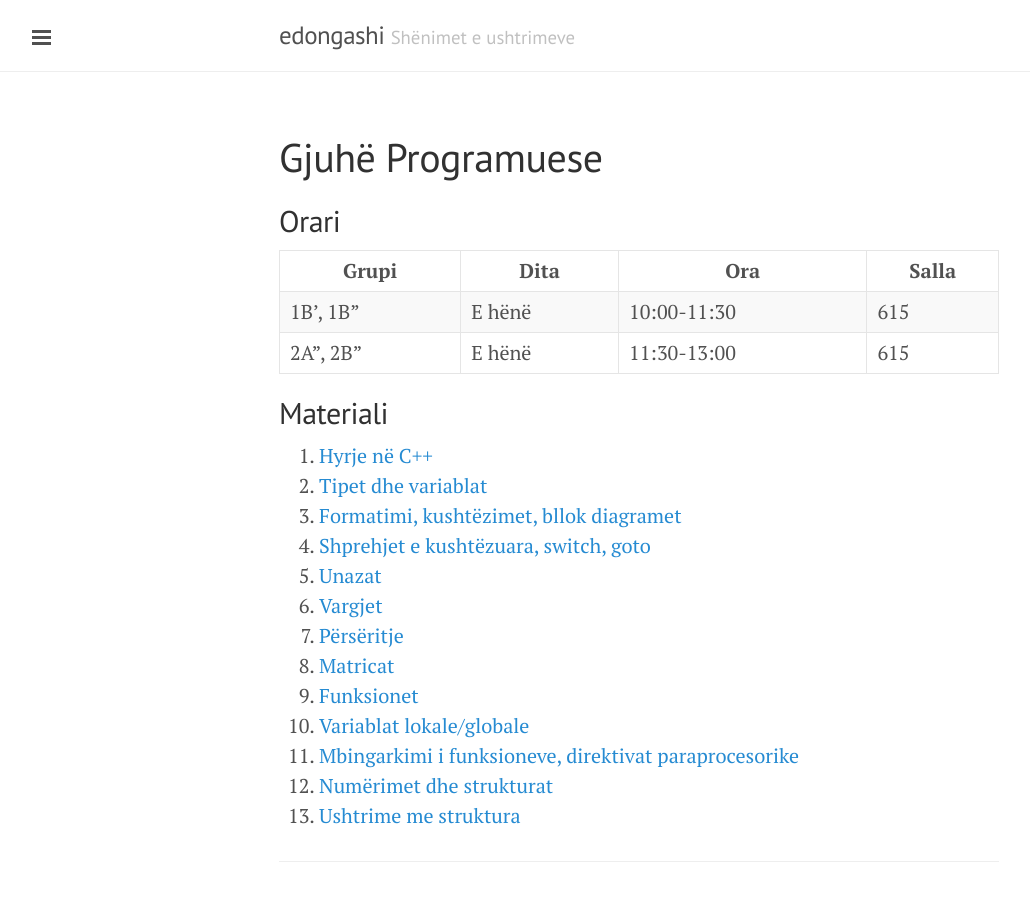
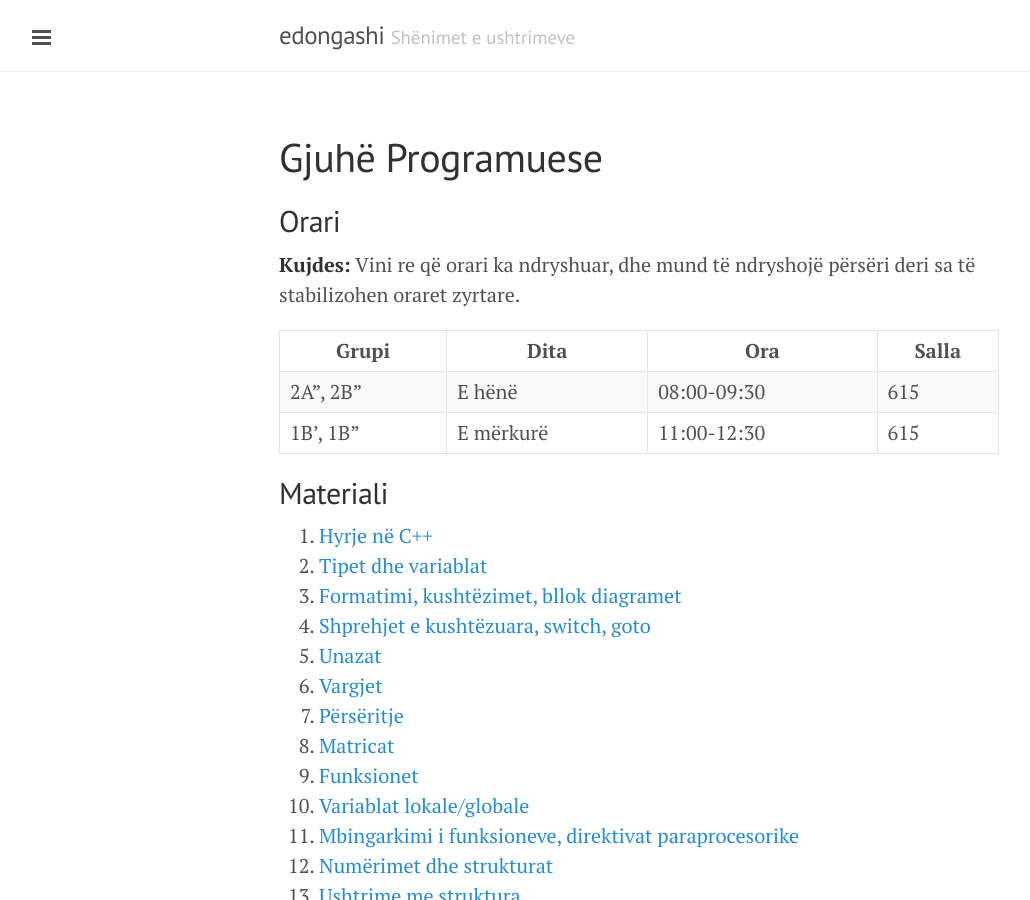
Before and after one commit to edongashi/edongashi.github.io, a Jekyll site: the page built from lendet/gjuhe-programuese/index.md, in a window 1280 px wide and 900 px high. Shown: the whole window, without its empty margins (1-1031 px from the left). Built offline with Jekyll 4.4.1, drawn with Linux system fonts in a browser that asks for light colours; our own code applies the rules of GitHub Pages for plain Markdown files; formulas are drawn with MathJax 3.

Commit message:
Update index.md

```diff
--- a/lendet/gjuhe-programuese/index.md
+++ b/lendet/gjuhe-programuese/index.md
@@ -9,10 +9,12 @@ suppresshooks: true
 
 ## Orari
 
+**Kujdes:** Vini re që orari ka ndryshuar, dhe mund të ndryshojë përsëri deri sa të stabilizohen oraret zyrtare.
+
 | Grupi    | Dita      | Ora         | Salla |
 | -------- | --------- | ----------- | ----- |
-| 1B', 1B" | E hënë    | 10:00-11:30 | 615   |
-| 2A", 2B" | E hënë    | 11:30-13:00 | 615   |
+| 2A", 2B" | E hënë    | 08:00-09:30 | 615   |
+| 1B', 1B" | E mërkurë | 11:00-12:30 | 615   |
 
 ## Materiali
 
```
